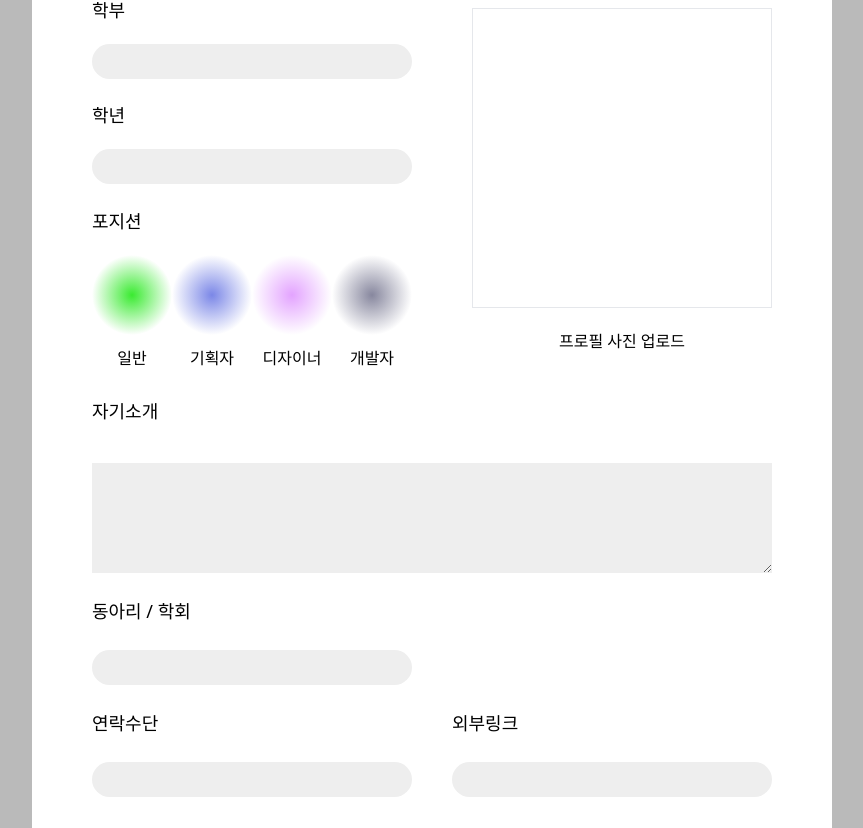
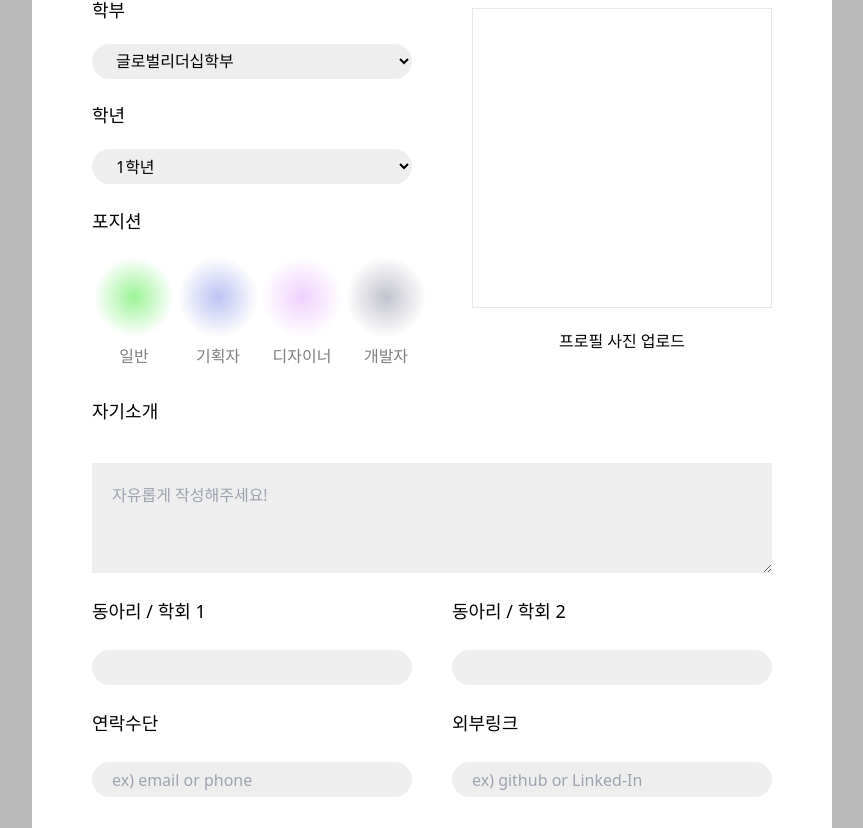
Before and after one commit to HCU-4400WON/hisbee, a React (Create React App) app in the folder src/main/frontend/: page /oauth2/redirect/optional in a window 1280 px wide. Shown: the part 532-1360 px from the top of the page, without its empty margins (208-1071 px from the left). Built offline with nearby package versions, Linux system fonts and the light colour scheme.

Commit message:
:art: [#66]optional signup page / design + api connection

```diff
--- a/src/main/frontend/src/Routes/SignUpOptional.tsx
+++ b/src/main/frontend/src/Routes/SignUpOptional.tsx
@@ -1,4 +1,7 @@
+import React, { useState } from "react";
+import { useForm } from "react-hook-form";
 import { useLocation } from "react-router";
+import { Link } from "react-router-dom";
 import tw from "tailwind-styled-components";
 
 const Container = tw.div`
@@ -9,7 +12,7 @@ justify-center
 bg-[#bababa]
 `;
 
-const SignUpCard = tw.div`
+const SignUpCard = tw.form`
 w-[800px]
 bg-[#fff]
 px-[60px]
@@ -43,7 +46,6 @@ justify-between
 `;
 const FlexPositionBox = tw(FlexRowBox)`
 justify-evenly
-
 `;
 
 const PositionBox = tw.div`
@@ -52,7 +54,12 @@ const PositionBox = tw.div`
   flex-col
   items-center
   justify-between
-`;
+  border-2
+  border-white
+  opacity-50
+  hover:opacity-100
+  focus:bg-red
+  `;
 
 const PositionGradientBox = tw.span`
 rounded-full
@@ -60,7 +67,7 @@ w-[80px]
 h-[80px]
 `;
 
-const Info = tw.p`
+const Info = tw.label`
   text-[18px]
   my-[20px]
 `;
@@ -70,6 +77,15 @@ const InfoInput = tw.input`
   h-[35px]
   bg-[#eeeeee]
   rounded-full
+  px-[20px]
+`;
+
+const InfoSelect = tw.select`
+w-[320px]
+h-[35px]
+bg-[#eeeeee]
+rounded-full
+px-[20px]
 `;
 
 const InfoBox = tw.div`
@@ -109,12 +125,14 @@ rounded-full
 `;
 
 function SignUpOptional() {
-  const location = useLocation();
-  console.log(location);
-  const keyword = new URLSearchParams(location.search);
-  console.log(keyword.get("token"));
+  const { register } = useForm();
 
-  localStorage.setItem("key", keyword.get("token") as any);
+  const [positionId, setPositionId] = useState("");
+  const onClick = (event: React.MouseEvent<HTMLDivElement>) => {
+    setPositionId(event.currentTarget.id);
+  };
+
+  console.log(positionId);
 
   return (
     <Container>
@@ -124,26 +142,52 @@ function SignUpOptional() {
         <SubTitle className="mt-[80px]">선택사항</SubTitle>
         <Info>
           * 선택 사항을 기입하시면 인재풀 페이지를 열람 하실 수 있습니다.
-          <button className="float-right w-[100px] border-2 border-red-500 rounded-full text-[red]">
-            나가기
-          </button>
+          <Link to="/">
+            <button className="float-right w-[100px] border-2 border-red-500 rounded-full text-[red]">
+              나가기
+            </button>
+          </Link>
         </Info>
 
         <FlexRequiredBox>
           <div className="flex flex-col justify-evenly h-[400px]">
             <InfoBox>
               <Info>학부</Info>
-              <InfoInput />
+              <InfoSelect {...register("department")}>
+                <option>글로벌리더십학부</option>
+                <option>국제어문학부</option>
+                <option>경영경제학부</option>
+                <option>법학부</option>
+                <option>커뮤니케이션학부</option>
+                <option>공간환경시스템공학부</option>
+                <option>기계제어공학부</option>
+                <option>콘텐츠융합디자인학부</option>
+                <option>생명과학부</option>
+                <option>전산전자공학부</option>
+                <option>상담심리사회복지학부</option>
+                <option>ICT창업학부</option>
+              </InfoSelect>
             </InfoBox>
             <InfoBox>
               <Info>학년</Info>
-              <InfoInput />
+              <InfoSelect {...register("grade")}>
+                <option>1학년</option>
+                <option>2학년</option>
+                <option>3학년</option>
+                <option>4학년</option>
+              </InfoSelect>
             </InfoBox>
 
             <InfoBox>
               <Info>포지션</Info>
               <FlexPositionBox>
-                <PositionBox>
+                <PositionBox
+                  className={`${
+                    positionId === "일반" && "opacity-100 scale-110 z-[100]"
+                  }`}
+                  id="일반"
+                  onClick={onClick}
+                >
                   <PositionGradientBox
                     style={{
                       background:
@@ -152,7 +196,13 @@ function SignUpOptional() {
                   ></PositionGradientBox>
                   <p>일반</p>
                 </PositionBox>
-                <PositionBox>
+                <PositionBox
+                  className={`${
+                    positionId === "기획자" && "opacity-100 scale-110 z-[100]"
+                  }`}
+                  id="기획자"
+                  onClick={onClick}
+                >
                   <PositionGradientBox
                     style={{
                       background:
@@ -161,7 +211,13 @@ function SignUpOptional() {
                   ></PositionGradientBox>
                   <p>기획자</p>
                 </PositionBox>
-                <PositionBox>
+                <PositionBox
+                  className={`${
+                    positionId === "디자이너" && "opacity-100 scale-110 z-[100]"
+                  }`}
+                  id="디자이너"
+                  onClick={onClick}
+                >
                   <PositionGradientBox
                     style={{
                       background:
@@ -170,7 +226,13 @@ function SignUpOptional() {
                   ></PositionGradientBox>
                   <p>디자이너</p>
                 </PositionBox>
-                <PositionBox>
+                <PositionBox
+                  className={`${
+                    positionId === "개발자" && "opacity-100 scale-110 z-[100]"
+                  }`}
+                  id="개발자"
+                  onClick={onClick}
+                >
                   <PositionGradientBox
                     style={{
                       background:
@@ -190,28 +252,31 @@ function SignUpOptional() {
 
         <IntroduceBox>
           <Info className="my-[25px]">자기소개</Info>
-          <IntroduceArea />
+          <IntroduceArea
+            className="p-[20px]"
+            {...register("bio")}
+            placeholder="자유롭게 작성해주세요!"
+          />
         </IntroduceBox>
 
         <FlexRowBox className="justify-between ">
           <InfoBox>
-            <Info className="my-[25px]">동아리 / 학회</Info>
-            <InfoInput />
+            <Info className="my-[25px]">동아리 / 학회 1</Info>
+            <InfoInput {...register("club1")} />
           </InfoBox>
-          {/* <InfoBox>
-            <Info className="my-[25px]">이메일 주소</Info>
-            <InfoInput />
-          </InfoBox> */}
+          <InfoBox>
+            <Info className="my-[25px]">동아리 / 학회 2</Info>
+            <InfoInput {...register("club2")} />
+          </InfoBox>
         </FlexRowBox>
-
         <FlexRowBox className="justify-between">
           <InfoBox>
             <Info className="my-[25px]">연락수단</Info>
-            <InfoInput />
+            <InfoInput placeholder="ex) email or phone" />
           </InfoBox>
           <InfoBox>
             <Info className="my-[25px]">외부링크</Info>
-            <InfoInput />
+            <InfoInput placeholder="ex) github or Linked-In" />
           </InfoBox>
         </FlexRowBox>
 
```
